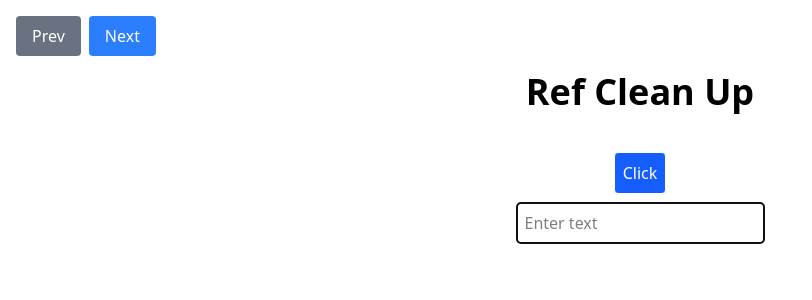
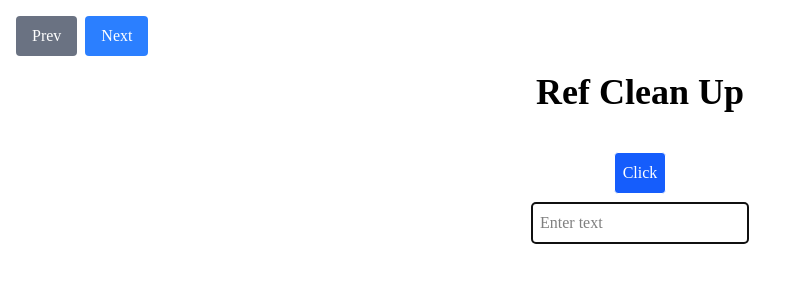
Before and after one commit to MSD118/react-19-demo, a React (Vite) app: page / in a window 1280 px wide. Shown: the top 300 px of the page, without its empty margins (0-812 px from the left). Built offline with nearby package versions, Linux system fonts and the light colour scheme.

Commit message:
style: update DemoWindow to use Cascadia Mono font

```diff
--- a/src/DemoWindow.tsx
+++ b/src/DemoWindow.tsx
@@ -32,7 +32,7 @@ export const DemoWindow = () => {
     setPage((prev) => prev - 1)
   }
   return (
-    <div className='p-4 w-full min-h-screen'>
+    <div className='p-4 w-full min-h-screen font-[cascadia_mono]'>
       <div className='flex gap-2 mb-4'>
         <button
           onClick={handlePrev}
```
